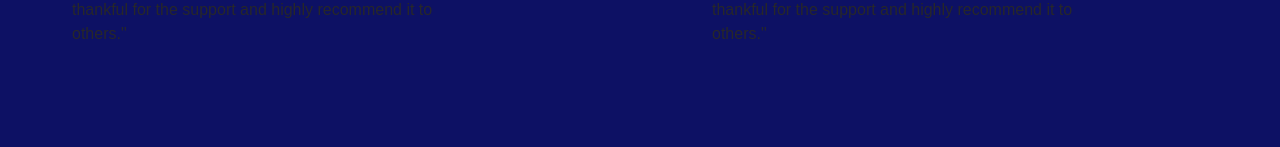
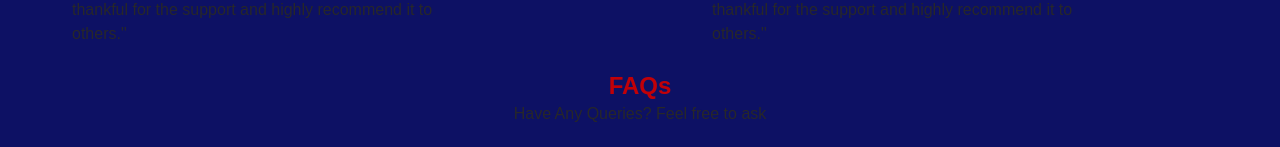
Before and after one commit to dev-amansapkota/Gen-Z-Website, a Next.js app: page / in a window 1280 px wide. Shown: the part 4484-4631 px from the top of the page. Before the commit the page ends 4530 px from the top, so only its background shows below. Built offline with nearby package versions, Linux system fonts and the light colour scheme.

Commit message:
initial message

```diff
--- a/app/page.tsx
+++ b/app/page.tsx
@@ -441,6 +441,12 @@ export default function Home() {
     })}
 
       </Swiper>
-    </div>
+
+        <div className='my-6'>
+          <h2 className='font-bold text-center text-2xl  text-red-700 '>FAQs</h2>
+        <p className='text-center'> Have Any Queries? Feel free to ask</p>
+        </div>
+      </div>
+
   );
 }
```
